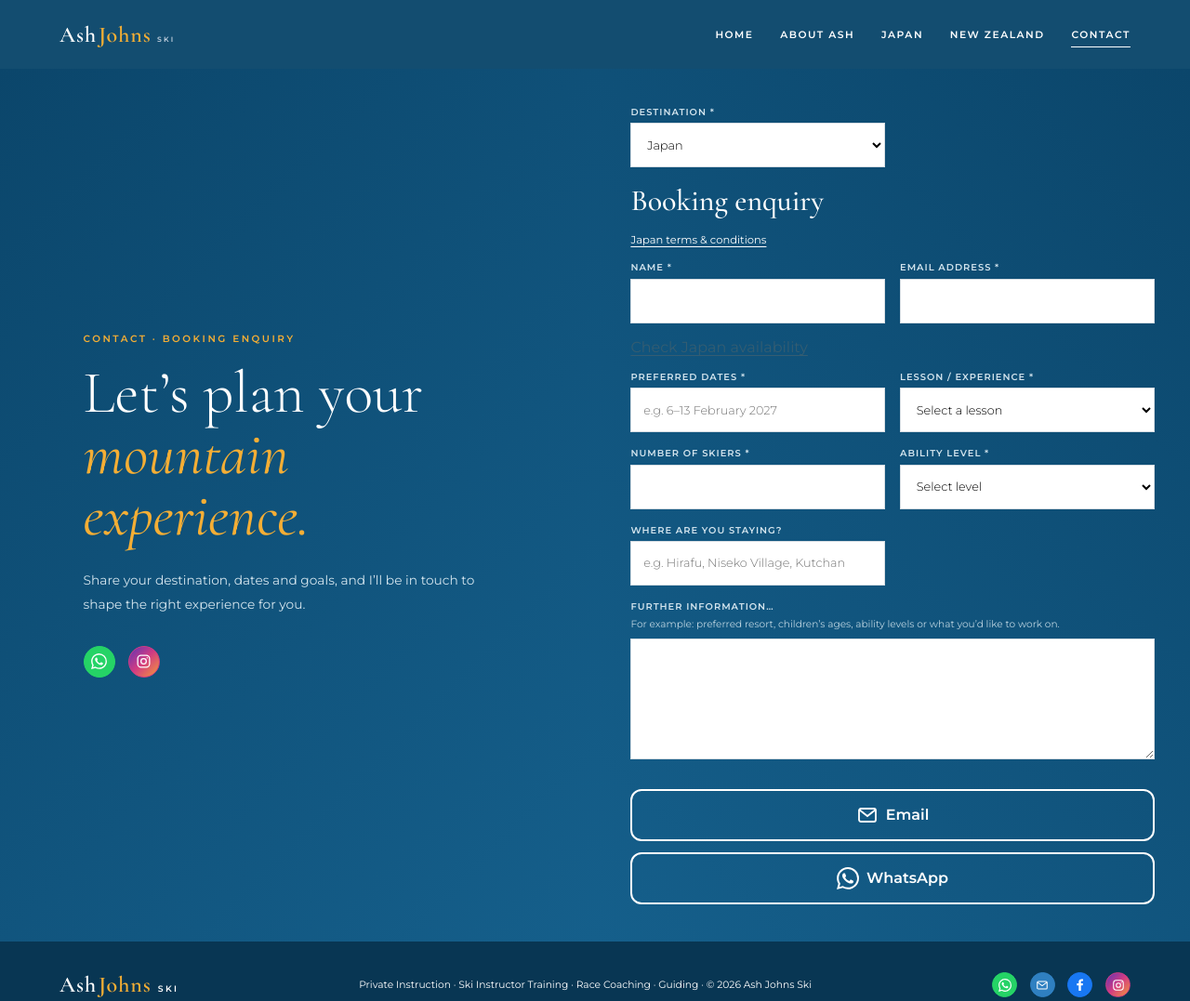
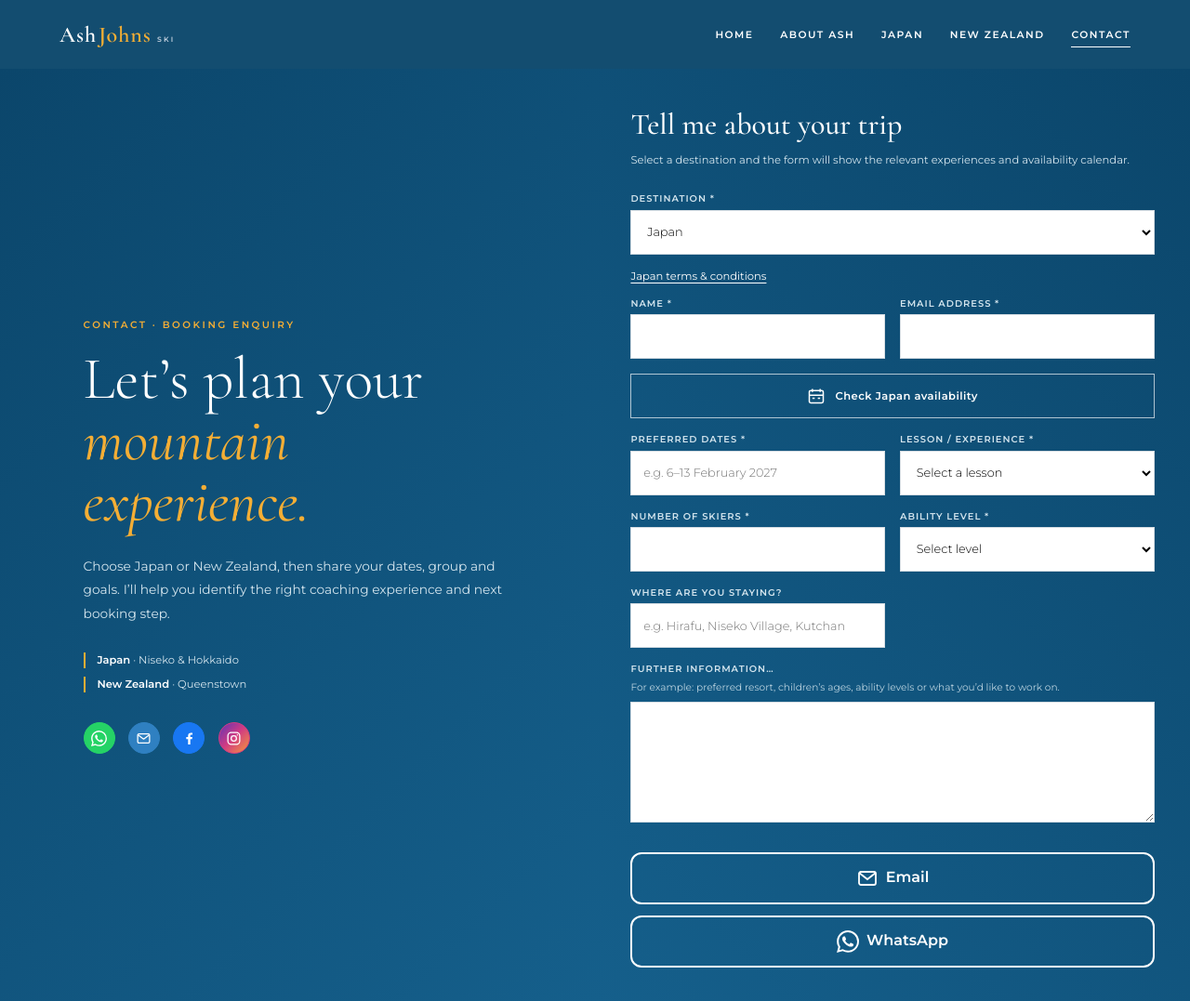
Before and after one commit to Skimanz/diamondexp-website, a plain HTML site: page contact.html in a window 1280 px wide. Shown: the top 1077 px of the page at 93% size. Drawn offline with nearby package versions, Linux system fonts and the light colour scheme.

Commit message:
Improve contact flow and NZ booking guidance

```diff
--- a/booking-enquiry.js
+++ b/booking-enquiry.js
@@ -5,13 +5,35 @@ document.querySelectorAll('[data-booking-enquiry]').forEach(form => {
   const product = form.elements.product;
   const japanOptions = product.innerHTML;
   const calendar = form.querySelector('[data-contact-calendar]');
+  const calendarLabel = calendar?.querySelector('span');
+  const terms = form.querySelector('[data-contact-terms]');
+  const dates = form.elements.dates;
+  const staying = form.elements.staying;
+  const nzOptions = '<option value="" disabled selected>Select an experience</option><option>Premium Private Experience</option><option>Performance Private</option><option>Premium Family Private</option><option>Full Day Private Lesson</option><option>Half Day Private Lesson</option><option>Please advise</option>';
+  const generalOptions = '<option value="" disabled selected>Select an experience</option><option>Private ski coaching</option><option>Race coaching</option><option>Instructor training</option><option>Please advise</option>';
   if (calendar) {
-    calendar.addEventListener('click', () => { window.location.href = 'japan.html#availability'; });
-    destination.addEventListener('change', () => {
-      calendar.hidden = destination.value !== 'Japan';
-      product.innerHTML = destination.value === 'Japan' ? japanOptions : '<option value="" disabled selected>Select an experience</option><option>Private ski coaching</option><option>Race coaching</option><option>Instructor training</option><option>Please advise</option>';
-      form.querySelector('.enquiry-terms').hidden = destination.value !== 'Japan';
+    calendar.addEventListener('click', () => {
+      window.location.href = destination.value === 'New Zealand' ? 'new-zealand.html#nz-availability' : 'japan.html#availability';
     });
+    const updateDestination = () => {
+      const value = destination.value;
+      const isJapan = value === 'Japan';
+      const isNZ = value === 'New Zealand';
+      calendar.hidden = !isJapan && !isNZ;
+      if (calendarLabel) calendarLabel.textContent = isNZ ? 'Check New Zealand availability' : 'Check Japan availability';
+      product.innerHTML = isJapan ? japanOptions : isNZ ? nzOptions : generalOptions;
+      if (dates) dates.placeholder = isNZ ? 'e.g. 14–18 July 2027' : isJapan ? 'e.g. 6–13 February 2027' : 'Tell me your preferred dates';
+      if (staying) staying.placeholder = isNZ ? 'e.g. Queenstown' : isJapan ? 'e.g. Hirafu, Niseko Village, Kutchan' : 'Town or accommodation';
+      if (terms) {
+        terms.closest('.enquiry-terms').hidden = !isJapan && !isNZ;
+        terms.textContent = isNZ ? 'NZSki terms & conditions' : 'Japan terms & conditions';
+        terms.href = isNZ ? 'https://www.coronetpeak.co.nz/footer/terms-conditions' : 'japan.html#booking-terms';
+        terms.target = isNZ ? '_blank' : '';
+        terms.rel = isNZ ? 'noopener' : '';
+      }
+    };
+    destination.addEventListener('change', updateDestination);
+    updateDestination();
   }
   form.addEventListener('submit', event => {
     const channel = event.submitter?.value || 'email';
--- a/contact.html
+++ b/contact.html
@@ -18,7 +18,7 @@
 <link rel="preconnect" href="https://fonts.googleapis.com">
 <link rel="preconnect" href="https://fonts.gstatic.com" crossorigin>
 <link href="https://fonts.googleapis.com/css2?family=Cormorant+Garamond:ital,wght@0,300;0,500;0,600;1,400&family=Montserrat:wght@300;400;500;600&display=swap" rel="stylesheet">
-<link rel="stylesheet" href="styles.css?v=20261020-3">
+<link rel="stylesheet" href="styles.css?v=20261020-4">
 <link rel="stylesheet" href="availability.css?v=20261017-1">
 </head>
 <body class="contact-body">
@@ -42,17 +42,19 @@
 <div class="contact-hero-copy">
 <p class="eyebrow">Contact · Booking enquiry</p>
 <h1>Let’s plan your <em>mountain experience.</em></h1>
-<p>Share your destination, dates and goals, and I’ll be in touch to shape the right experience for you.</p>
-<div class="contact-socials"><a class="footer-social whatsapp-link" href="https://wa.me/6421754626" target="_blank" rel="noopener" aria-label="Chat with Ash on WhatsApp"><span class="visually-hidden">WhatsApp</span></a><a class="footer-social instagram-link" href="https://www.instagram.com/skimanz/" target="_blank" rel="noopener" aria-label="Ash Johns Ski on Instagram"><span class="visually-hidden">Instagram</span></a></div>
+<p>Choose Japan or New Zealand, then share your dates, group and goals. I’ll help you identify the right coaching experience and next booking step.</p>
+<div class="contact-destinations" aria-label="Season locations"><span><strong>Japan</strong> · Niseko &amp; Hokkaido</span><span><strong>New Zealand</strong> · Queenstown</span></div>
+<div class="contact-socials"><a class="footer-social whatsapp-link" href="https://wa.me/6421754626" target="_blank" rel="noopener" aria-label="Chat with Ash on WhatsApp"><span class="visually-hidden">WhatsApp</span></a><a class="footer-social email-link" href="mailto:ashjohns@me.com?subject=DiamondExp%20Website%20Enquiry" aria-label="Email Ash Johns Ski"><span class="visually-hidden">Email Ash</span></a><a class="footer-social facebook-link" href="https://www.facebook.com/skimanz/" target="_blank" rel="noopener" aria-label="Ash Johns Ski on Facebook"><span class="visually-hidden">Facebook</span></a><a class="footer-social instagram-link" href="https://www.instagram.com/skimanz/" target="_blank" rel="noopener" aria-label="Ash Johns Ski on Instagram"><span class="visually-hidden">Instagram</span></a></div>
 </div>
 <form class="enquiry-form" id="contact-booking-enquiry" data-booking-enquiry action="https://formspree.io/f/mykvrjgn" method="POST">
-<label>Destination *<select name="destination" required><option value="Japan">Japan</option><option value="New Zealand">New Zealand</option><option value="Not sure yet">Not sure yet</option></select></label><input type="hidden" name="_subject" value="Ash Johns Ski booking enquiry"><input type="hidden" name="availability_note">
-<h2 id="contact-enquiry-title">Booking enquiry</h2>
-
-<p class="enquiry-terms"><a class="terms-link" href="japan.html#booking-terms">Japan terms &amp; conditions</a></p>
+<input type="hidden" name="_subject" value="Ash Johns Ski booking enquiry"><input type="hidden" name="availability_note">
+<h2 id="contact-enquiry-title">Tell me about your trip</h2>
+<p class="contact-form-intro">Select a destination and the form will show the relevant experiences and availability calendar.</p>
+<label class="full-width">Destination *<select name="destination" required><option value="Japan">Japan</option><option value="New Zealand">New Zealand</option><option value="Not sure yet">Not sure yet</option></select></label>
+<p class="enquiry-terms"><a class="terms-link" href="japan.html#booking-terms" data-contact-terms>Japan terms &amp; conditions</a></p>
 <label>Name *<input name="name" required autocomplete="name"></label>
 <label>Email address *<input type="email" name="email" required autocomplete="email"></label>
-<button type="button" class="terms-link" data-contact-calendar>Check Japan availability</button><label>Preferred dates *<input name="dates" required placeholder="e.g. 6–13 February 2027"></label>
+<button type="button" class="contact-calendar-link" data-contact-calendar><svg class="contact-button-icon" viewBox="0 0 24 24" fill="none" stroke="currentColor" stroke-width="1.8" aria-hidden="true"><rect x="3" y="5" width="18" height="16" rx="2"/><path d="M7 3v4m10-4v4M3 11h18m-14 4h3m4 0h3"/></svg><span>Check Japan availability</span></button><label>Preferred dates *<input name="dates" required placeholder="e.g. 6–13 February 2027"></label>
 <label>Lesson / experience *<select name="product" required><option value="" selected disabled>Select a lesson</option><option>Niseko Door-to-Door Private — 7 Hours</option><option>Niseko Resort Private — 6 Hours</option><option>Niseko Half-Day Private — 3 Hours</option><option>Niseko Twilight Private — 2 Hours</option><option>Rusutsu/Kiroro Day Trip — 8 Hours</option><option>Sapporo Kokusai/Teine Day Trip — 10 Hours</option><option>Different lessons on different days / please advise</option></select></label>
 <label>Number of skiers *<input type="number" name="skiers" min="1" max="20" required inputmode="numeric"></label>
 <label>Ability level *
@@ -74,6 +76,6 @@
 <footer class="home-footer"><a class="brand brand-ski" href="index.html"><span>Ash</span><em>Johns</em><small>Ski</small></a><span>Private Instruction · Ski Instructor Training · Race Coaching · Guiding · © 2026 Ash Johns Ski</span><span class="footer-meta"><a class="footer-social whatsapp-link" href="https://wa.me/6421754626" target="_blank" rel="noopener" aria-label="Chat with Ash on WhatsApp"><span class="visually-hidden">WhatsApp</span></a><a class="footer-social email-link" href="mailto:ashjohns@me.com?subject=DiamondExp%20Website%20Enquiry" aria-label="Email Ash Johns Ski"><span class="visually-hidden">Email Ash</span></a><a class="footer-social facebook-link" href="https://www.facebook.com/skimanz/" target="_blank" rel="noopener" aria-label="Ash Johns Ski on Facebook"><span class="visually-hidden">Facebook</span></a><a class="footer-social instagram-link" href="https://www.instagram.com/skimanz/" target="_blank" rel="noopener" aria-label="Ash Johns Ski on Instagram"><span class="visually-hidden">Instagram</span></a></span></footer>
 <script src="menu.js">
 </script>
-<script src="booking-enquiry.js?v=20261017-1" defer></script>
+<script src="booking-enquiry.js?v=20261020-2" defer></script>
 </body>
 </html>
--- a/nz-availability.js
+++ b/nz-availability.js
@@ -14,6 +14,9 @@
   root.addEventListener('click', event => { if (event.target === root) root.close(); });
   enquiry.querySelector('.jp-modal-close').addEventListener('click', () => enquiry.close());
   enquiry.addEventListener('click', event => { if (event.target === enquiry) enquiry.close(); });
+  const followHash = () => { if (location.hash === '#nz-availability') openCalendar(); };
+  window.addEventListener('hashchange', followHash);
+  followHash();
 
   const grid = root.querySelector('[data-calendar]');
   const monthLabel = root.querySelector('[data-month]');
--- a/styles.css
+++ b/styles.css
@@ -89,6 +89,13 @@ h1{font-size:clamp(2.7rem,4.9vw,5.1rem)}h2{font-size:clamp(2.25rem,3.8vw,3.75rem
 .brand em,
 .page-hero h1 em {
   color: #f4ae35;
+}
+
+/* Keep every decorative gold treatment on the same brand colour. */
+.home-destination b,
+.home-service-grid,
+.home-service-grid article {
+  border-color: #f4ae3570;
 }
 
 body {
@@ -392,6 +399,36 @@ footer,
 .qt-pricing-grid .qt-price-featured li,
 .qt-pricing-grid .qt-price-featured strong span {
   color: #d4e5ee;
+}
+
+.qt-pricing-grid .qt-good-to-know {
+  background: #eaf5fb;
+  border-top: 3px solid var(--gold);
+}
+
+.qt-good-to-know .eyebrow {
+  margin-bottom: 0.7rem;
+}
+
+.qt-pricing-grid .qt-good-to-know h3 {
+  min-height: 0;
+  font-size: 2.2rem;
+}
+
+.qt-good-to-know h3 em {
+  color: var(--gold);
+  font-style: italic;
+  font-weight: 400;
+}
+
+.qt-pricing-grid .qt-good-to-know ul {
+  margin-top: 1.7rem;
+}
+
+.qt-good-to-know a {
+  color: #0d5b87;
+  font-weight: 600;
+  text-underline-offset: 3px;
 }
 
 .qt-price-note {
@@ -830,7 +867,7 @@ footer,
 .contact-hero {
   min-height: 42vh;
   display: grid;
-  grid-template-columns: 0.72fr 0.92fr 1.18fr;
+  grid-template-columns: minmax(0, 0.82fr) minmax(520px, 1.18fr);
   background: var(--navy);
   color: white;
 }
@@ -866,6 +903,24 @@ footer,
   align-items: center;
   column-gap: 0.9rem;
   margin-top: 2rem;
+}
+
+.contact-destinations {
+  display: grid;
+  gap: 0.55rem;
+  margin-top: 1.8rem;
+  color: #d4e5ee;
+  font-size: 0.72rem;
+  line-height: 1.5;
+}
+
+.contact-destinations span {
+  padding-left: 0.8rem;
+  border-left: 2px solid var(--gold);
+}
+
+.contact-destinations strong {
+  color: white;
 }
 
 .contact-socials .footer-social {
@@ -917,6 +972,38 @@ select:focus-visible {
 .contact-hero .enquiry-form > p,
 .contact-hero .enquiry-form label {
   color: #d4e5ee;
+}
+
+.contact-hero .contact-form-intro {
+  margin: -0.35rem 0 0.6rem;
+  color: #d4e5ee;
+  line-height: 1.6;
+}
+
+.contact-body .enquiry-form .contact-calendar-link {
+  display: flex;
+  align-items: center;
+  justify-content: center;
+  gap: 0.65rem;
+  width: 100%;
+  min-height: 48px;
+  padding: 0.75rem 1rem;
+  border: 1px solid #ffffffaa;
+  background: transparent;
+  color: white;
+  font: 600 0.72rem var(--body);
+  letter-spacing: 0.04em;
+  text-transform: none;
+}
+
+.contact-body .enquiry-form .contact-calendar-link:hover {
+  border-color: white;
+  background: #ffffff14;
+}
+
+.contact-calendar-link .contact-button-icon {
+  width: 20px;
+  height: 20px;
 }
 
 .contact-page {
```
Also changed, not shown: about.html (+1 -1 lines), index.html (+1 -1 lines), japan.html (+3 -3 lines), new-zealand.html (+4 -4 lines).
